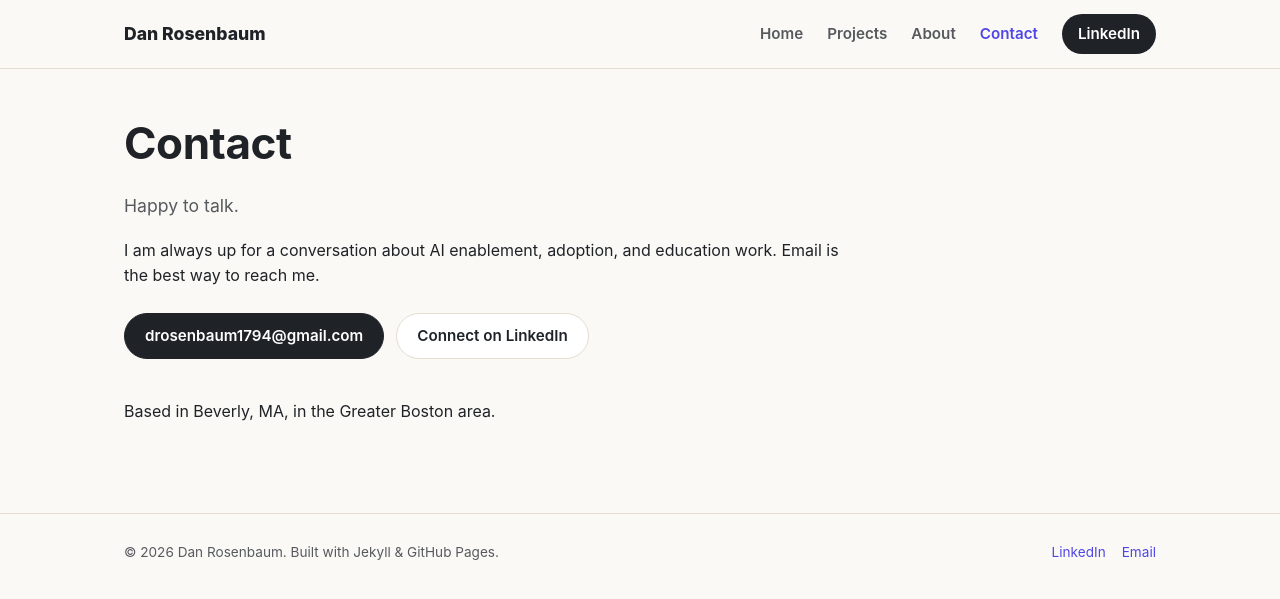
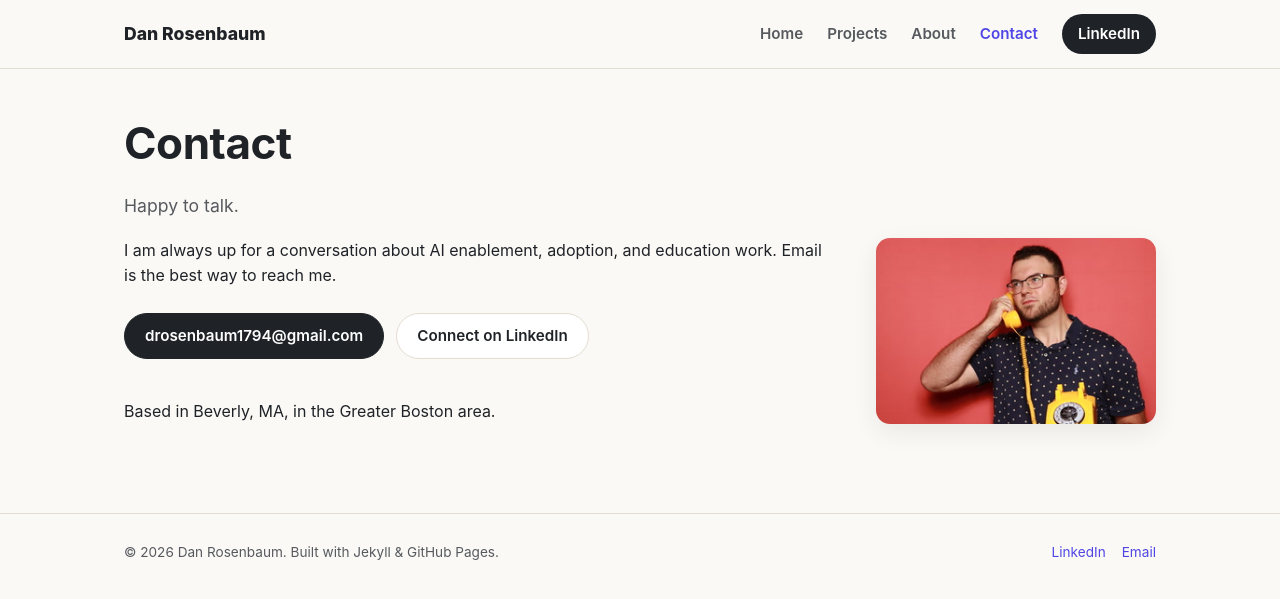
Before and after one commit to drosenbaum1794/portfolio, a Jekyll site: the page built from contact.md, in a window 1280 px wide. Shown: the top 599 px of the page. Built offline with Jekyll 4.4.1, drawn with Linux system fonts in a browser that asks for light colours.

Commit message:
Add hero and contact photos
Homepage portrait resized to 800px wide and recompressed, 1.1MB down to
90KB, since it is the first image on the first page a hiring manager
loads. Contact photo renamed for a clean URL.

Page photos now render at their natural shape instead of a forced 4:5
crop, so the landscape contact shot keeps its composition. A page can
still opt into a crop with photo_ratio.

Full-size originals live in a gitignored folder alongside the optimized
copies the site actually ships.

```diff
--- a/_config.yml
+++ b/_config.yml
@@ -23,10 +23,9 @@ author:
   email: "drosenbaum1794@gmail.com"
   location: "Beverly, MA"
   linkedin: "https://www.linkedin.com/in/daniel-rosenbaum-aa283b188/"
-  # Homepage portrait. Drop the file in assets/images/ and uncomment.
-  # Nothing renders and no space is reserved until this is set.
-  # photo: "/assets/images/dan-hero.jpg"
-  # photo_alt: "Dan Rosenbaum"
+  # Homepage portrait. Cropped to 4:5 by the layout.
+  photo: "/assets/images/dan-hero.jpg"
+  photo_alt: "Dan Rosenbaum, smiling with arms crossed"
 
 # ------------------------------------------------------------------
 # Collections — projects live here as individual markdown files.
--- a/_layouts/page.html
+++ b/_layouts/page.html
@@ -10,8 +10,13 @@ layout: default
   <div class="page__body{% if page.photo %} page__body--with-photo{% endif %}">
     {% if page.photo %}
     <figure class="page__photo">
+      {% comment %}
+        Photos render at their natural shape by default, so landscape and
+        portrait both work. Set photo_ratio (e.g. "4 / 5") to crop instead.
+      {% endcomment %}
       <img src="{{ page.photo | relative_url }}"
-           alt="{{ page.photo_alt | default: site.author.name }}">
+           alt="{{ page.photo_alt | default: site.author.name }}"
+           {% if page.photo_ratio %}style="aspect-ratio: {{ page.photo_ratio }}; object-fit: cover;"{% endif %}>
       {% if page.photo_caption %}<figcaption>{{ page.photo_caption }}</figcaption>{% endif %}
     </figure>
     {% endif %}
--- a/assets/css/main.scss
+++ b/assets/css/main.scss
@@ -495,10 +495,11 @@ ul { margin: 0; padding: 0; list-style: none; }
 /* Optional page photo. Add `photo:` to a page's front matter to use it.
    Stacks above the text on narrow screens, sits to the right on wide ones. */
 .page__photo { margin: 0 0 28px; max-width: 280px; }
+/* Natural shape by default so landscape and portrait both work. A page can
+   opt into a crop with photo_ratio in its front matter. */
 .page__photo img {
   width: 100%;
-  aspect-ratio: 4 / 5;
-  object-fit: cover;
+  height: auto;
   border-radius: var(--radius);
   box-shadow: var(--shadow-md);
 }
--- a/contact.md
+++ b/contact.md
@@ -3,9 +3,8 @@ layout: page
 title: Contact
 subtitle: "Happy to talk."
 permalink: /contact/
-# Drop a photo in assets/images/ and uncomment these to show it on this page.
-# photo: "/assets/images/dan-contact.jpg"
-# photo_alt: "Dan Rosenbaum"
+photo: "/assets/images/dan-contact.jpg"
+photo_alt: "Dan Rosenbaum holding a yellow rotary phone to his ear"
 ---
 I am always up for a conversation about AI enablement, adoption, and education
 work. Email is the best way to reach me.
```
Also changed, not shown: assets/images/dan-contact.jpg (added), assets/images/dan-hero.jpg (added), 1 other file.
